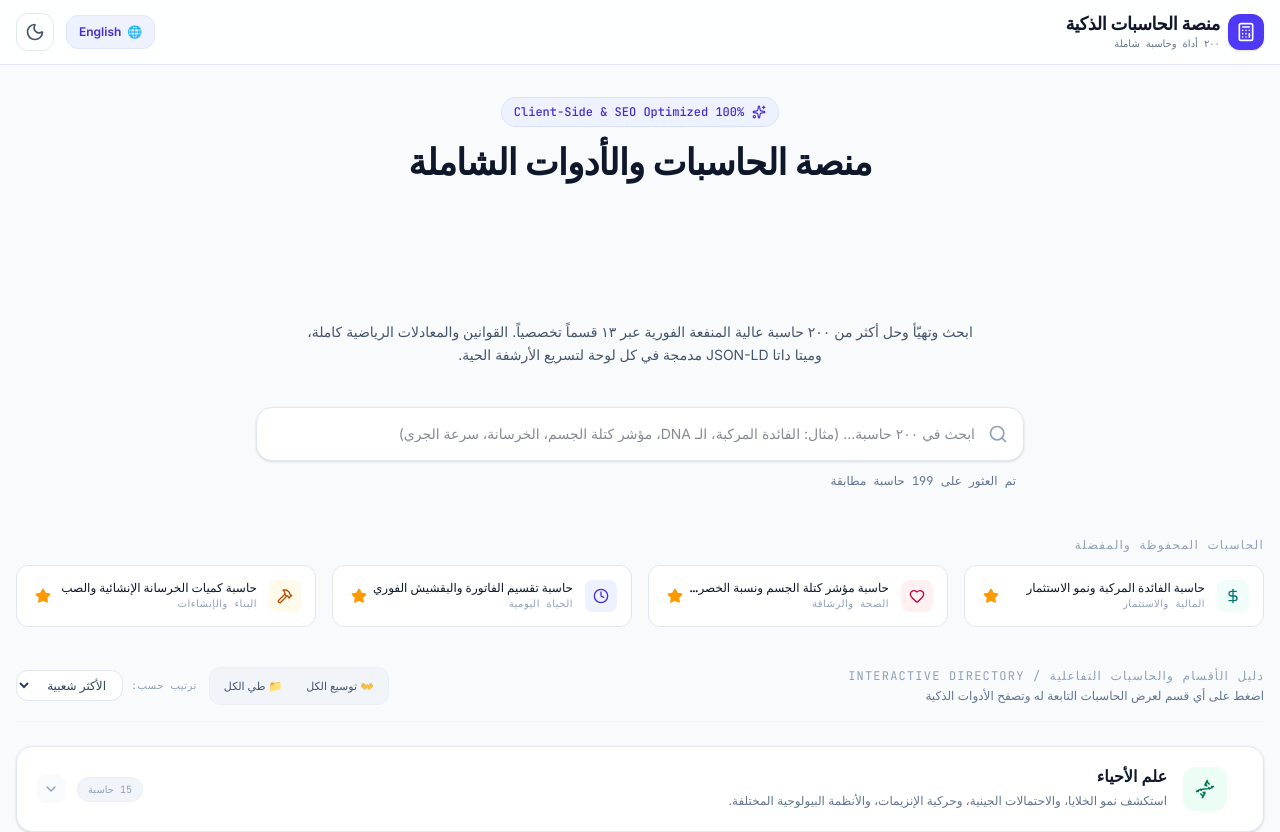
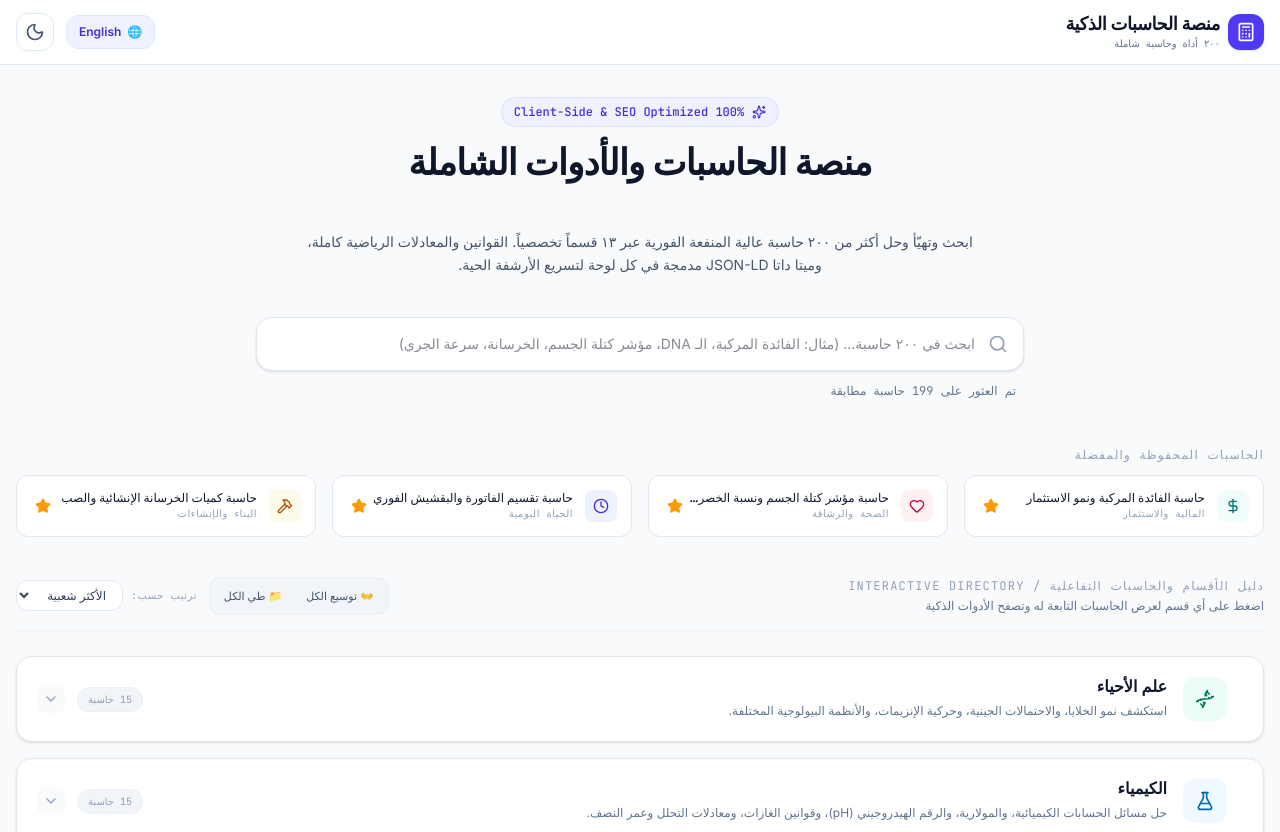
Before and after one commit to maltmym52-art/1234, a React (Vite) app: page / in a window 1280 px wide. Shown: the top 832 px of the page. Built offline with nearby package versions, Linux system fonts and the light colour scheme.

Commit message:
Modify AdBanner to support dynamic ad IDs
Updated the AdBanner component to support dynamic ID for native ads.

```diff
--- a/src/components/AdBanner.tsx
+++ b/src/components/AdBanner.tsx
@@ -36,21 +36,11 @@ export default function AdBanner({ adKey, height, width }: AdBannerProps) {
     }
   }, [adKey, height, width]);
 
-  // واجهة العرض: صندوق خارجي يضمن توسط الإعلان في الصفحة مع مساحات جمالية واضحة
+  // واجهة العرض المعدلة لتدعم الـ ID المطلوب للإعلانات المدمجة (Native Banners)
   return (
-    <div
-      className="adsterra-container"
-      style={{
-        display: 'block',
-        textAlign: 'center',
-        margin: '24px auto',
-        width: '100%',
-        minHeight: `${height}px`,
-        overflow: 'hidden'
-      }}
-    >
-      {/* هنا سيتم حقن الإعلان تلقائياً بواسطة الكود أعلاه */}
-      <div ref={adRef} style={{ display: 'inline-block' }} />
+    <div className="flex justify-center my-6 w-full">
+      {/* يحمل الـ ID الخاص بالحاوية ديناميكياً بناءً على الـ adKey */}
+      <div id={`container-${adKey}`} ref={adRef} />
     </div>
   );
 }
```
